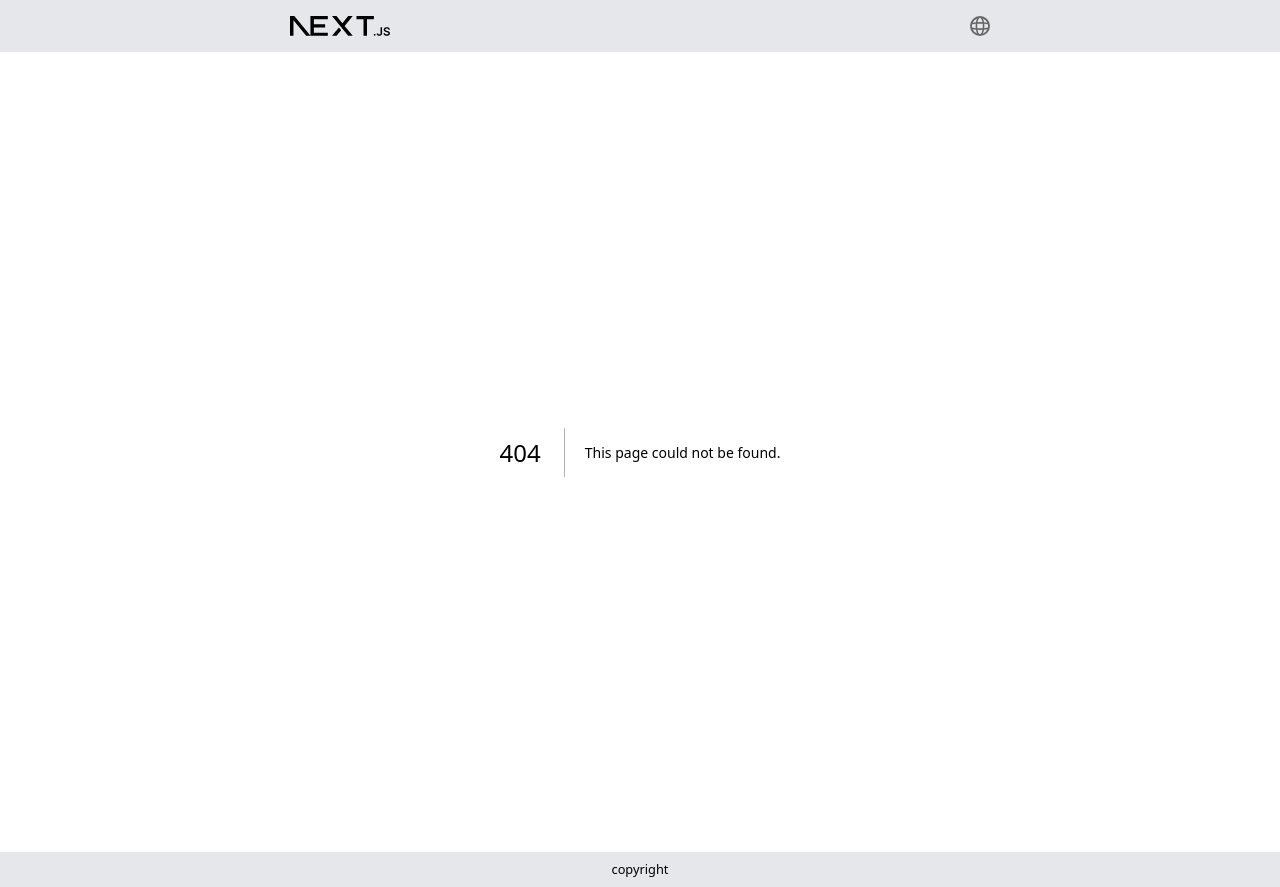
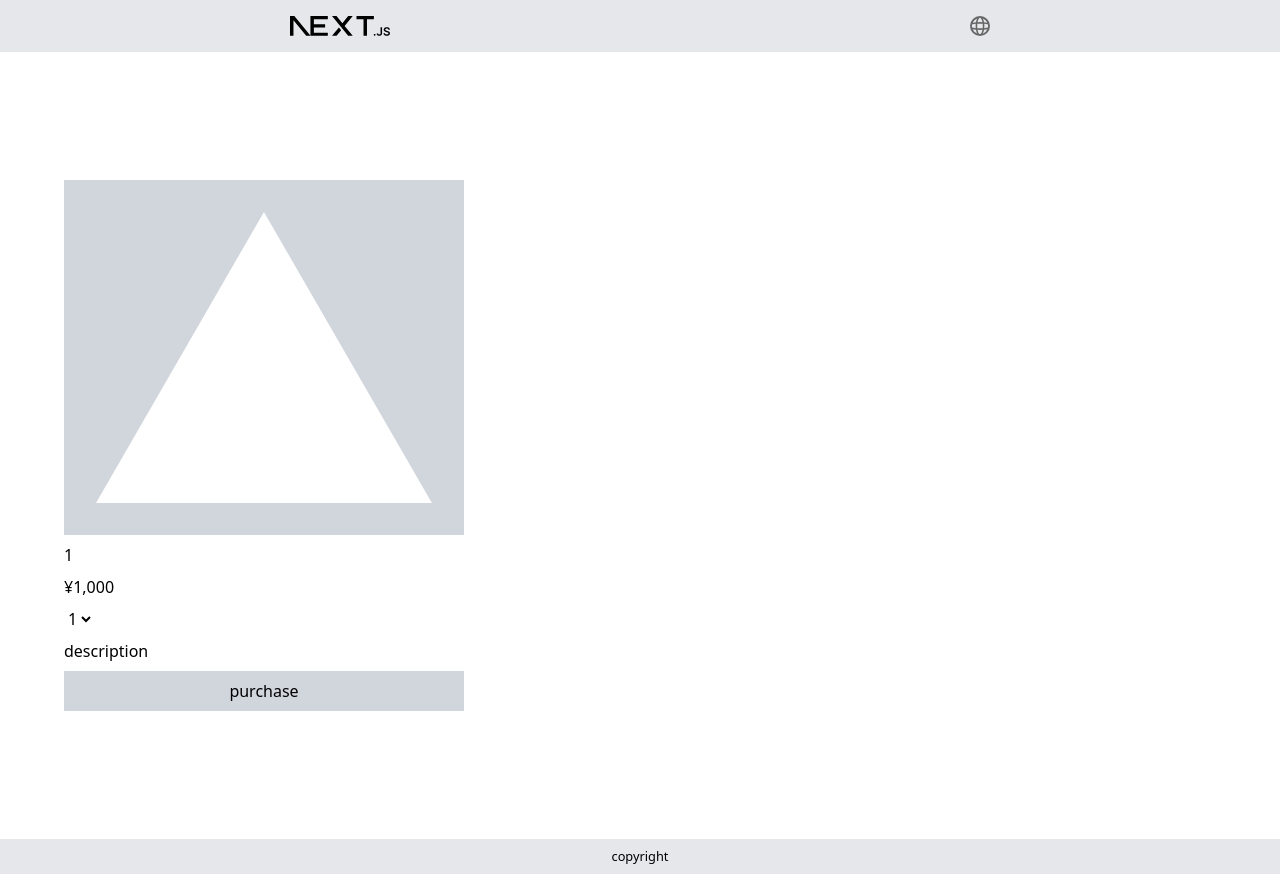
Before and after one commit to HirokiBence/Template_E-Commerce, a Next.js app: page /1 in a window 1280 px wide. Before the commit this address had no page. Built offline with nearby package versions, Linux system fonts and the light colour scheme.

Commit message:
add product detail

```diff
--- /dev/null
+++ b/src/app/[slug]/page.tsx
@@ -0,0 +1,38 @@
+import Image from "next/image";
+import Link from "next/link";
+
+const Page = async ({
+  params,
+}: {
+  params: Promise<{ slug: string }>
+}) => {
+  const product = (await params).slug
+
+  return (
+    <main className="flex flex-1 w-full max-w-3xl flex-col items-center justify-between py-32 px-16 bg-white dark:bg-black sm:items-start">
+      <div className="grid gap-y-[.5rem]">
+        <Image
+          className="dark:invert bg-gray-300 p-[2rem]"
+          src="/vercel.svg"
+          alt={product}
+          width={400}
+          height={300}
+          priority
+        />
+        <div className="grid gap-y-[.5rem]">
+          <h1>{product}</h1>
+          <p>¥1,000</p>
+          <select className="w-fit" name="quantity">
+            <option value="1">1</option>
+            <option value="2">2</option>
+            <option value="3">3</option>
+          </select>
+          <p>description</p>
+          <Link className="text-center bg-gray-300 py-[.5rem] px-[1rem]" href={`/chekout/`}>purchase</Link>
+        </div>
+      </div>
+    </main>
+  );
+}
+
+export default Page;
```
